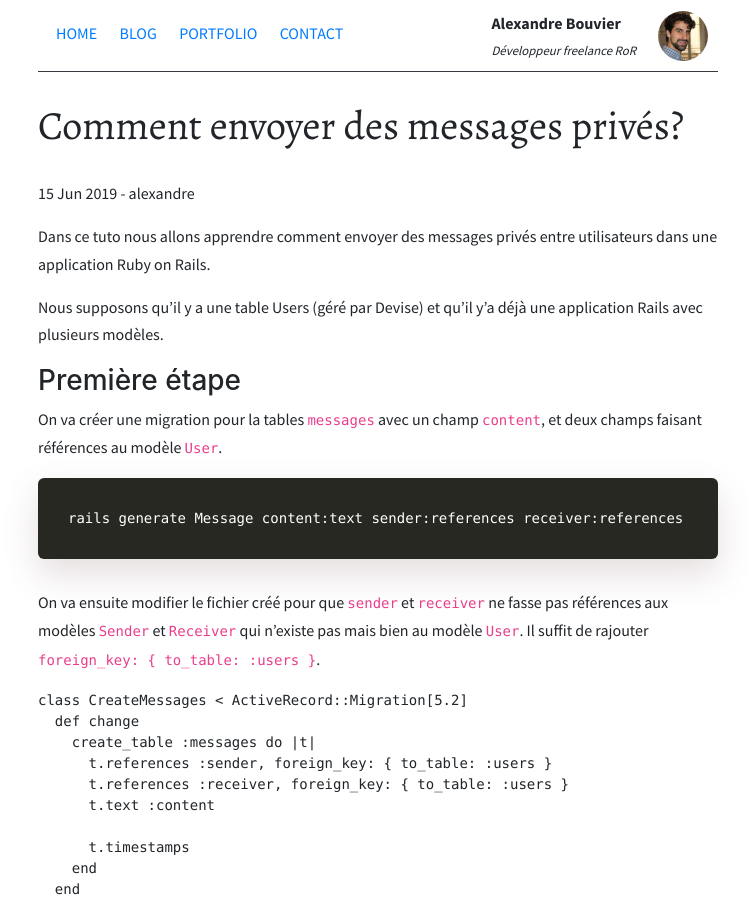
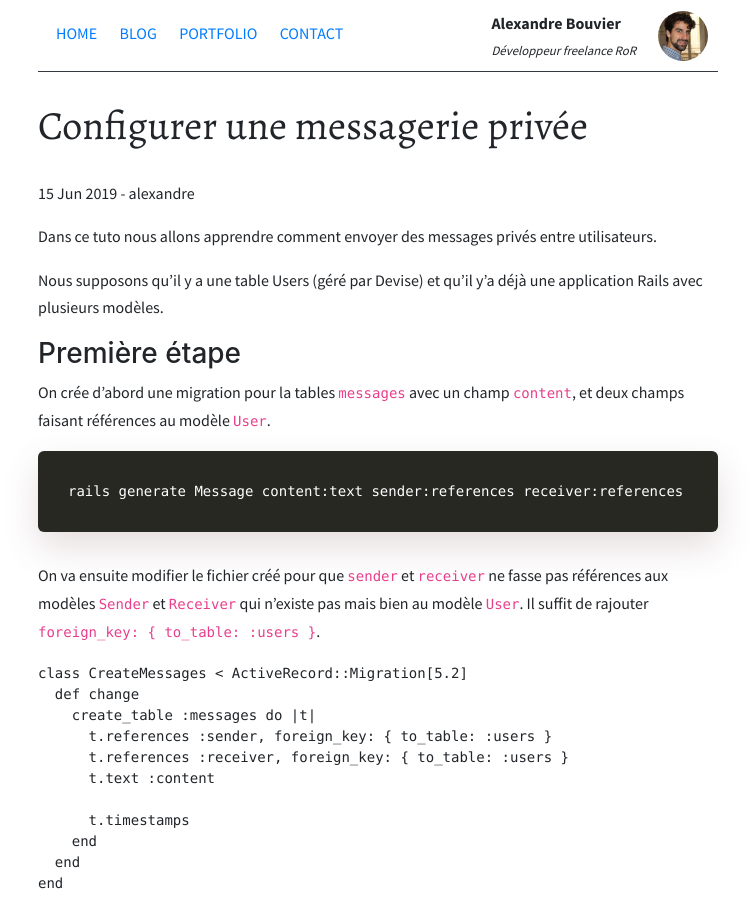
Before and after one commit to alexandrebk/alexandrebk.github.io, a Jekyll site: the page built from _posts/2019-06-15-messages-between-users.md, in a window 1280 px wide and 900 px high. Shown: the whole window, without its empty margins (262-1017 px from the left). Built offline with Jekyll 4.4.1, drawn with Linux system fonts in a browser that asks for light colours; nearby versions of some CDN libraries.

Commit message:
Change title

````diff
--- a/_posts/2019-06-15-messages-between-users.md
+++ b/_posts/2019-06-15-messages-between-users.md
@@ -1,16 +1,16 @@
 ---
 layout: post
-title:  "Comment envoyer des messages privés?"
+title:  "Configurer une messagerie privée"
 author: alexandre
 ---
 
-Dans ce tuto nous allons apprendre comment envoyer des messages privés entre utilisateurs dans une application Ruby on Rails.
+Dans ce tuto nous allons apprendre comment envoyer des messages privés entre utilisateurs.
 
 Nous supposons qu'il y a une table Users (géré par Devise) et qu'il y'a déjà une application Rails avec plusieurs modèles.
 
 ### Première étape
 
-On va créer une migration pour la tables `messages` avec un champ `content`, et deux champs faisant références au modèle `User`.
+On crée d'abord une migration pour la tables `messages` avec un champ `content`, et deux champs faisant références au modèle `User`.
 
 ```sh
 rails generate Message content:text sender:references receiver:references
````
Also changed, not shown: _posts/2019-06-01-flatpicker-in-rails.md (+1 -1 lines), _posts/2019-06-22-simple-form-with-associations.md (+2 -2 lines), _posts/2019-06-29-reviews.md (+2 -2 lines).
